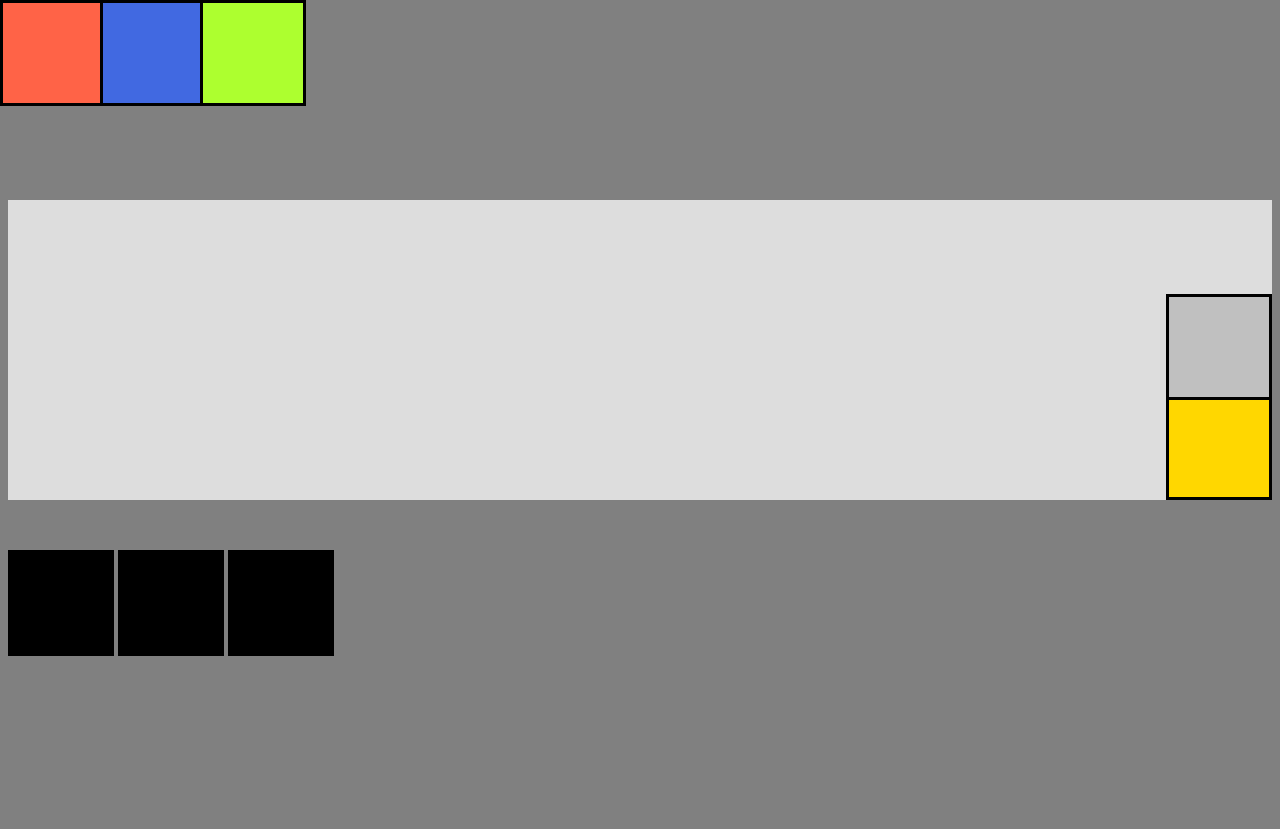
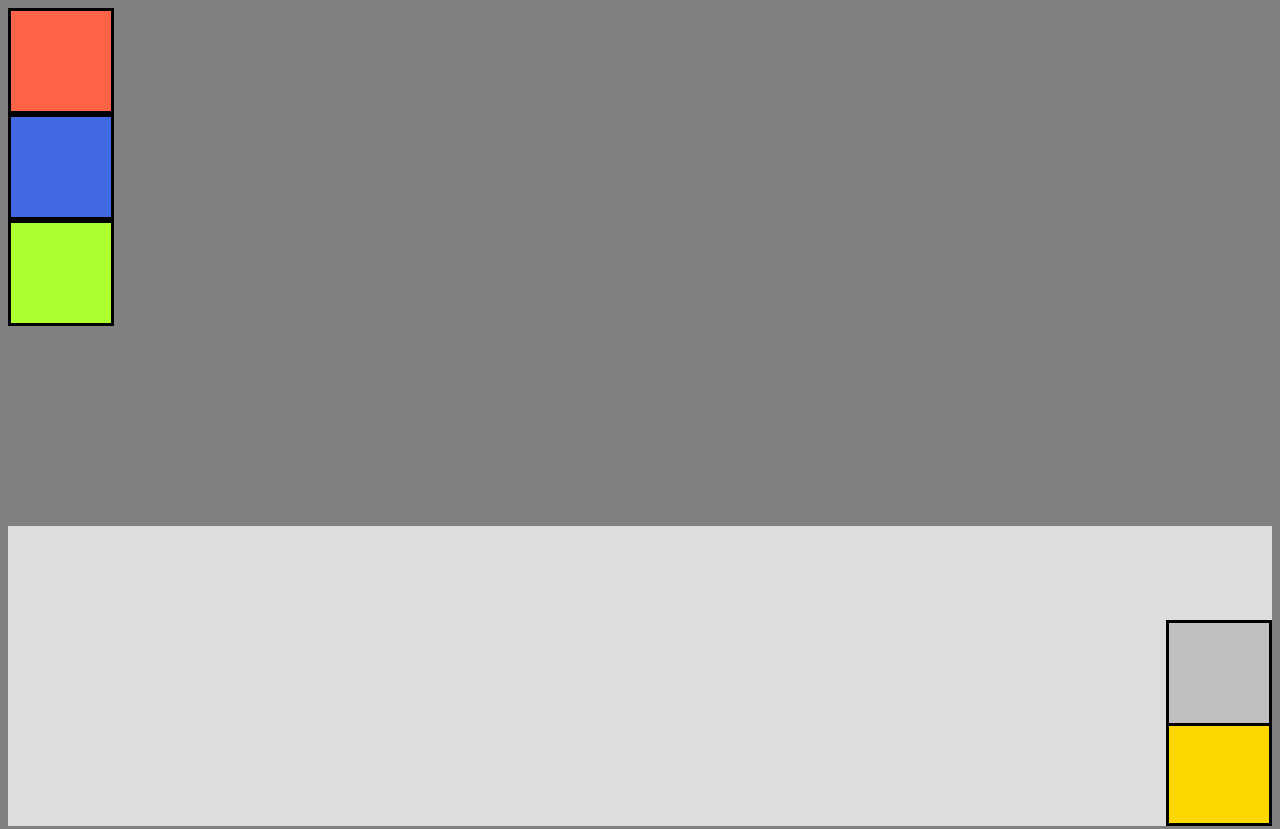
Before and after one commit to jkbmaj/frontend-learn, a plain HTML site: page position/index.html in a window 1280 px wide. Shown: the top 829 px of the page. Before the commit the page ends 800 px from the top, so only its background shows below. Drawn offline with Linux system fonts and the light colour scheme.

Commit message:
position + zadanie position

```diff
--- a/position/index.html
+++ b/position/index.html
@@ -14,9 +14,9 @@
 	</head>
 	<body>
 		<!-- absolute -->
-		<div class="top red"></div>
-		<div class="top blue"></div>
-		<div class="top green"></div>
+		<div class="red"></div>
+		<div class="blue"></div>
+		<div class="green"></div>
 
 		<!-- relative + absolute -->
 		<section>
--- /dev/null
+++ b/zadanie position/style.css
@@ -0,0 +1,66 @@
+* {
+	box-sizing: border-box;
+	margin: 0;
+	padding: 0;
+}
+
+body {
+	font-family: 'Montserrat', sans-serif;
+	background-color: #333;
+	font-size: 36px;
+	color: #fff;
+}
+
+.bg {
+	width: 100vw;
+	height: 100vh;
+	background-color: #ddd;
+	transition: 500ms;
+}
+
+.square {
+	width: 60px;
+	height: 60px;
+	border: 3px solid black;
+	transform: translateX(-50%);
+
+	position: absolute;
+	top: 30px;
+	cursor: pointer;
+}
+
+.red {
+	background-color: tomato;
+	left: 60%;
+}
+
+.blue {
+	background-color: royalblue;
+	left: 20%;
+}
+
+.green {
+	background-color: greenyellow;
+	left: 40%;
+}
+
+.gold {
+	background-color: gold;
+	left: 80%;
+}
+
+.red:hover ~ .bg {
+	background-color: tomato;
+}
+
+.blue:hover ~ .bg {
+	background-color: royalblue;
+}
+
+.green:hover ~ .bg {
+	background-color: greenyellow;
+}
+
+.gold:hover ~ .bg {
+	background-color: gold;
+}
```
Also changed, not shown: zadanie position/index.html (added, +22 -0 lines), 1 other file.
